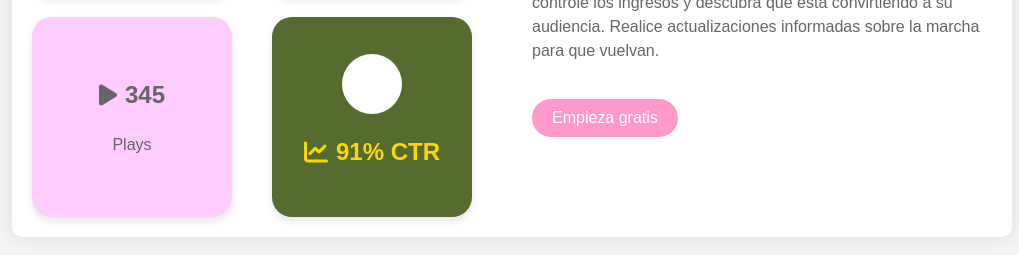
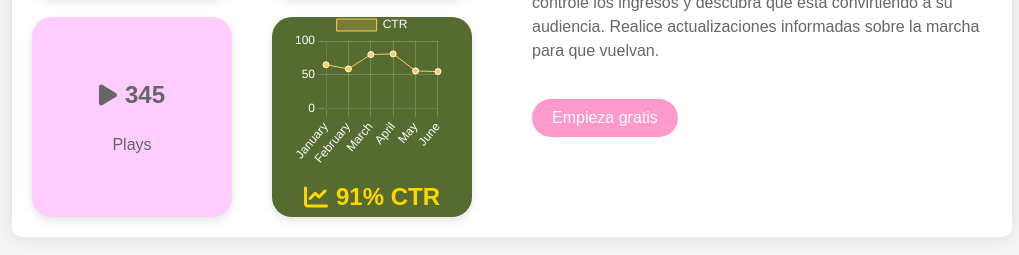
Before and after one commit to javiermorron/Linktree, a plain HTML site: page index.html in a window 1280 px wide. Shown: the part 393-648 px from the top of the page, without its empty margins (128-1147 px from the left). Drawn offline with nearby package versions, Linux system fonts and the light colour scheme.

Commit message:
Añadir JavaScript para Crear la Gráfica

```diff
--- a/index.html
+++ b/index.html
@@ -6,6 +6,8 @@
     <title>Analiza tu audiencia</title>
     <link rel="stylesheet" href="styles.css">
     <link rel="stylesheet" href="https://cdnjs.cloudflare.com/ajax/libs/font-awesome/6.0.0-beta3/css/all.min.css">
+    <!-- Otros enlaces y estilos -->
+    <script src="https://cdn.jsdelivr.net/npm/chart.js"></script>
 </head>
 <body>
     <div class="container">
@@ -47,7 +49,7 @@
             </div>
             <div class="stat-item ctr">
                 <div class="front">
-                    <div class="line-chart"></div>
+                    <canvas id="ctrChart" width="200" height="100"></canvas>
                     <p class="ctr-text"><i class="fas fa-chart-line"></i> 91% CTR</p>
                 </div>
                 <div class="back">
@@ -62,5 +64,6 @@
             <button>Empieza gratis</button>
         </div>
     </div>
+    <script src="javascript.js"></script>
 </body>
 </html>
--- /dev/null
+++ b/javascript.js
@@ -0,0 +1,50 @@
+document.addEventListener('DOMContentLoaded', function () {
+    var ctx = document.getElementById('ctrChart').getContext('2d');
+    var ctrChart = new Chart(ctx, {
+        type: 'line',
+        data: {
+            labels: ['January', 'February', 'March', 'April', 'May', 'June'],
+            datasets: [{
+                label: 'CTR',
+                data: [65, 59, 80, 81, 56, 55],
+                backgroundColor: 'rgba(255, 206, 86, 0.2)',
+                borderColor: 'rgba(255, 206, 86, 1)',
+                borderWidth: 1,
+                pointBackgroundColor: 'rgba(255, 206, 86, 1)',
+                pointBorderColor: '#fff',
+                pointHoverBackgroundColor: '#fff',
+                pointHoverBorderColor: 'rgba(255, 206, 86, 1)'
+            }]
+        },
+        options: {
+            scales: {
+                y: {
+                    beginAtZero: true,
+                    ticks: {
+                        color: '#fff' // Cambiar color de las etiquetas del eje y
+                    },
+                    grid: {
+                        color: 'rgba(255, 255, 255, 0.2)' // Cambiar color de las líneas del eje y
+                    }
+                },
+                x: {
+                    ticks: {
+                        color: '#fff' // Cambiar color de las etiquetas del eje x
+                    },
+                    grid: {
+                        color: 'rgba(255, 255, 255, 0.2)' // Cambiar color de las líneas del eje x
+                    }
+                }
+            },
+            plugins: {
+                legend: {
+                    labels: {
+                        color: '#fff' // Cambiar color de las etiquetas de la leyenda
+                    }
+                }
+            },
+            responsive: true,
+            maintainAspectRatio: false
+        }
+    });
+});
--- a/styles.css
+++ b/styles.css
@@ -40,6 +40,22 @@ body {
 .stat-item:hover {
     transform: rotateY(180deg);
 }
+
+.stat-item .front {
+    display: flex;
+    flex-direction: column;
+    align-items: center;
+    justify-content: center;
+    text-align: center;
+    position: relative;
+}
+
+#ctrChart {
+    width: 100% !important;
+    height: auto !important;
+}
+
+
 
 .stat-item .front,
 .stat-item .back {
```
Also changed, not shown: icons/icon-tierra.png (added).
